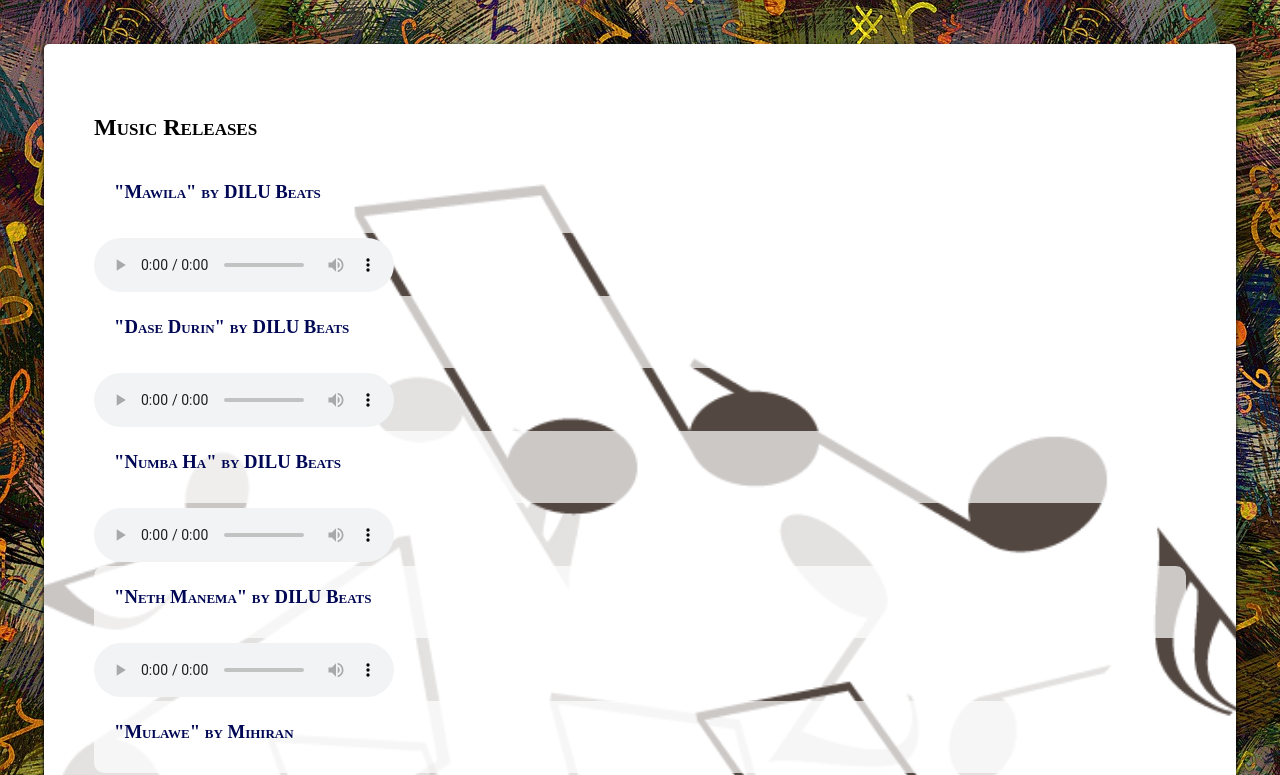
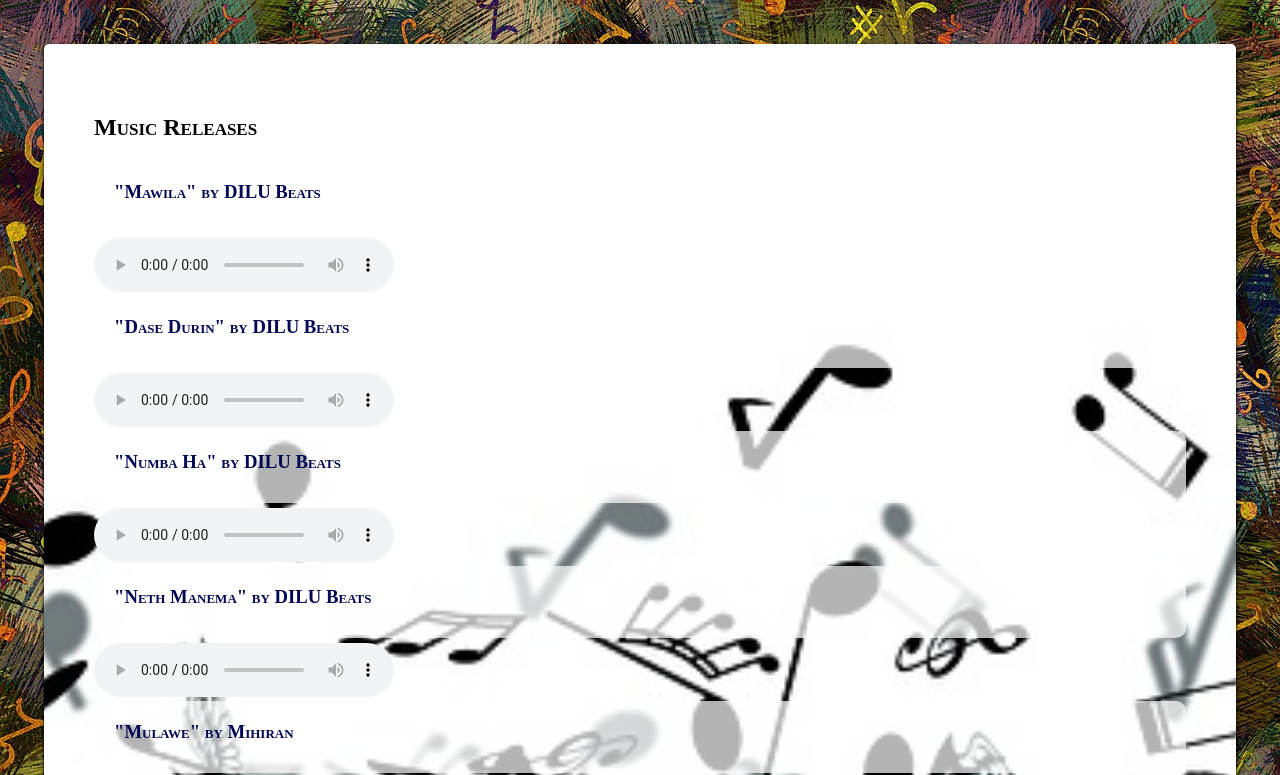
Before and after one commit to Nethmi8005/Sri-Lankan-Music-Industry-News-and-Updates., a plain HTML site: page Music Releases.html in a window 1280 px wide. Shown: the top 775 px of the page. Drawn offline with Linux system fonts and the light colour scheme.

Commit message:
Update styles.css

```diff
--- a/styles.css
+++ b/styles.css
@@ -95,7 +95,7 @@ main {
 }
 
 #music-releases {
-  background-image: url('pngwing.com.png');
+  background-image: url('music-1428660_1920.jpg');
   background-size: cover;
   background-position: center;
   padding: 50px;
```
